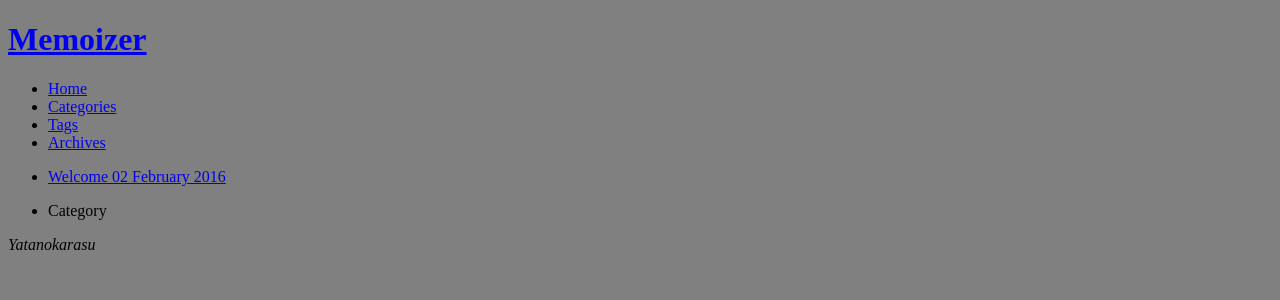
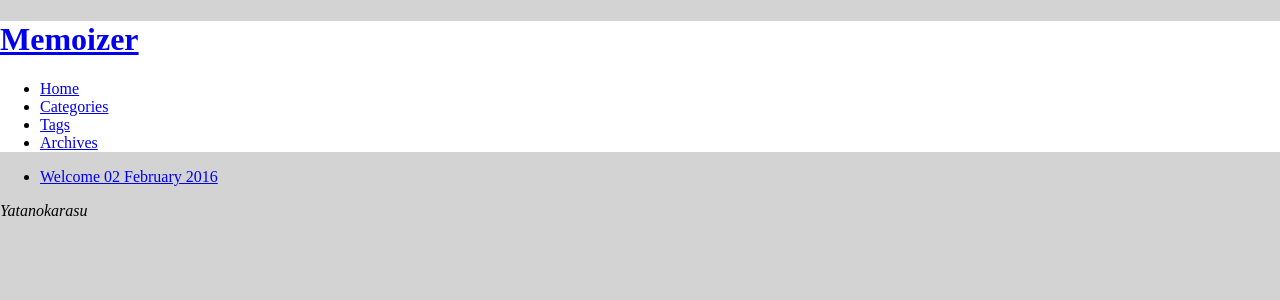
Before and after one commit to yatanokarasu/yatanokarasu.github.io, a Jekyll site: the page built from index.html, in a window 1280 px wide. Shown: the top 300 px of the page. Built offline with Jekyll 4.4.1, drawn with Linux system fonts in a browser that asks for light colours; nearby versions of some CDN libraries; library files that are not in the unit come from our copies.

Commit message:
header style modified.

```diff
--- a/_layouts/default.html
+++ b/_layouts/default.html
@@ -33,15 +33,6 @@
       {{ content }}
     </main>
 
-    <!-- side -->
-    <aside>
-      <section>
-        <ul>
-          <li>Category</li>
-        </ul>
-      </section>
-    </aside>
-
     <!-- Page Footer -->
     <footer>
       <address>Yatanokarasu</address>
--- a/css/main.css
+++ b/css/main.css
@@ -1,4 +1,10 @@
 
 body {
-    background-color:  grey;
+    background-color:  lightgrey;
+    margin: 0;
+    padding: 0;
 }
+
+header {
+    background-color:  white;
+}
```
